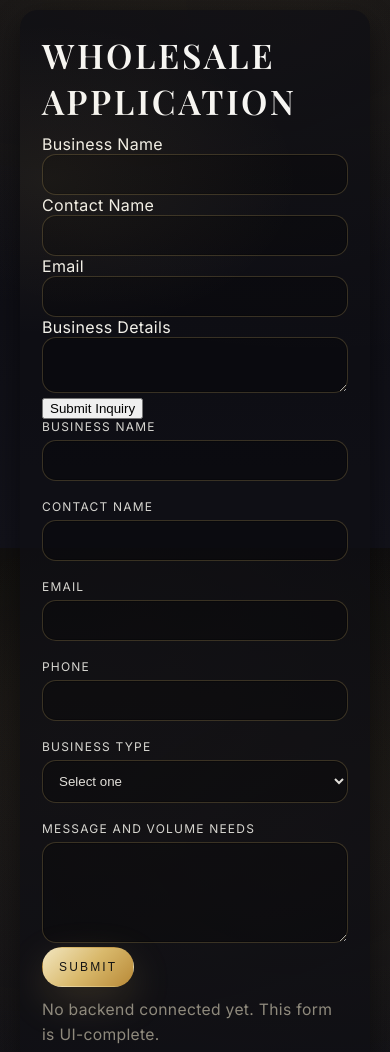
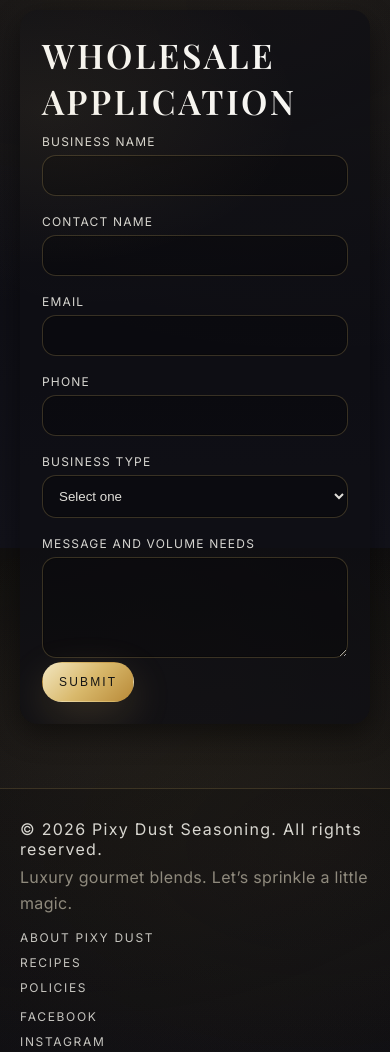
Before and after one commit to A1-Pixy/pixy-comments, a plain HTML site: page wholesale.html in a window 390 px wide. Shown: the part 1140-2192 px from the top of the page. Drawn offline with nearby package versions, Linux system fonts and the light colour scheme.

Commit message:
Refactor wholesale application form fields
Updated wholesale form fields for consistency and added phone input.

```diff
--- a/wholesale.html
+++ b/wholesale.html
@@ -22,7 +22,9 @@
   <header class="site-header" role="banner">
     <div class="container header-inner">
       <a class="brand" href="index.html" aria-label="Pixy Dust Seasoning home">
-        <div class="brand-mark" aria-hidden="true"><img src="assets/images/logo-circle.png" alt="" class="brand-logo" loading="eager" /></div>
+        <div class="brand-mark" aria-hidden="true">
+          <img src="assets/images/logo-circle.png" alt="" class="brand-logo" loading="eager" />
+        </div>
         <div class="brand-type">
           <div class="brand-name">Pixy Dust</div>
           <div class="brand-sub">Seasoning</div>
@@ -73,46 +75,33 @@
         <div class="divider"></div>
 
         <div class="card">
-         <h2 class="section-title">Wholesale Application</h2>
+          <h2 class="section-title">Wholesale Application</h2>
 
-<form name="wholesale" method="POST" data-netlify="true">
-
-  <input type="hidden" name="form-name" value="wholesale" />
-
-  <label for="business_name">Business Name</label>
-  <input id="business_name" type="text" name="business_name" required />
-
-  <label for="contact_name">Contact Name</label>
-  <input id="contact_name" type="text" name="contact_name" required />
-
-  <label for="email">Email</label>
-  <input id="email" type="email" name="email" required />
-
-  <label for="details">Business Details</label>
-  <textarea id="details" name="details" required></textarea>
-
-  <button type="submit">Submit Inquiry</button>
-
-</form>
-
+          <!-- Netlify Form -->
+          <form name="wholesale" method="POST" data-netlify="true">
+            <input type="hidden" name="form-name" value="wholesale" />
 
             <div class="grid two">
               <div class="field">
                 <label for="biz">Business Name</label>
-                <input id="biz" name="business" type="text" required />
+                <input id="biz" name="business_name" type="text" required />
               </div>
+
               <div class="field">
                 <label for="contactName">Contact Name</label>
-                <input id="contactName" name="contact" type="text" required />
+                <input id="contactName" name="contact_name" type="text" required />
               </div>
+
               <div class="field">
                 <label for="emailW">Email</label>
                 <input id="emailW" name="email" type="email" inputmode="email" autocomplete="email" required />
               </div>
+
               <div class="field">
                 <label for="phoneW">Phone</label>
                 <input id="phoneW" name="phone" type="tel" inputmode="tel" autocomplete="tel" required />
               </div>
+
               <div class="field">
                 <label for="typeW">Business Type</label>
                 <select id="typeW" name="type" required>
@@ -123,13 +112,15 @@
                   <option>Other</option>
                 </select>
               </div>
+
               <div class="field">
                 <label for="msgW">Message and Volume Needs</label>
                 <textarea id="msgW" name="message" rows="5" required></textarea>
               </div>
             </div>
+
             <button class="btn btn-primary" type="submit">Submit</button>
-            <p class="form-note">No backend connected yet. This form is UI-complete.</p>
+
           </form>
         </div>
       </div>
@@ -140,6 +131,7 @@
     <span class="chat-fab-glow" aria-hidden="true"></span>
     <span class="chat-fab-icon" aria-hidden="true">✦</span>
   </button>
+
   <section class="chat" role="dialog" aria-label="Pixy Assistant" aria-modal="true" hidden data-chat>
     <header class="chat-head">
       <div class="chat-brand">
@@ -181,10 +173,5 @@
   </footer>
 
   <script src="assets/js/products.js" defer></script>
-
 </body>
 </html>
-
-<a href="mailto:support@pixydustseasoning.com?subject=Wholesale Inquiry">
-  Contact Wholesale Department
-</a>
```
